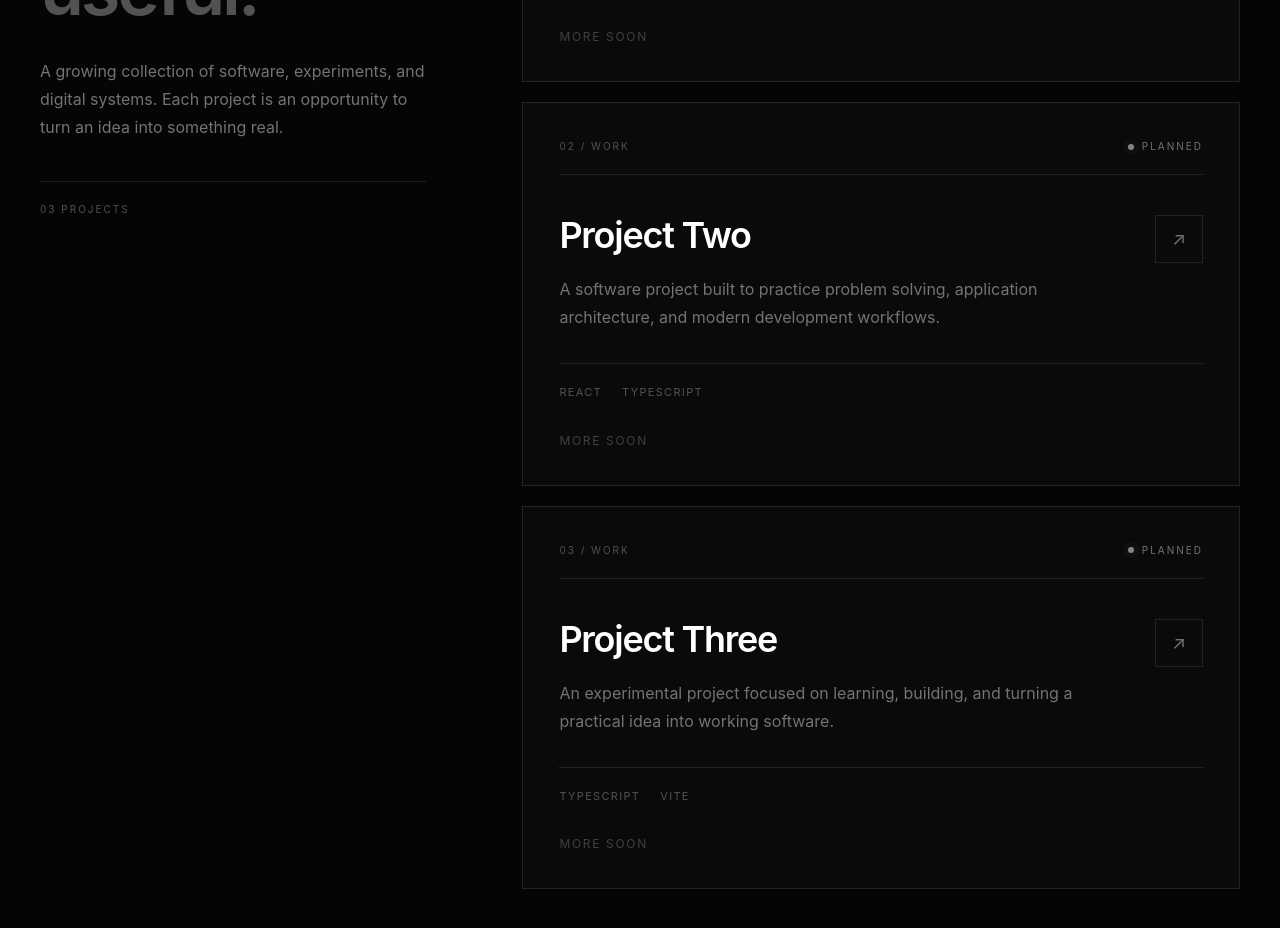
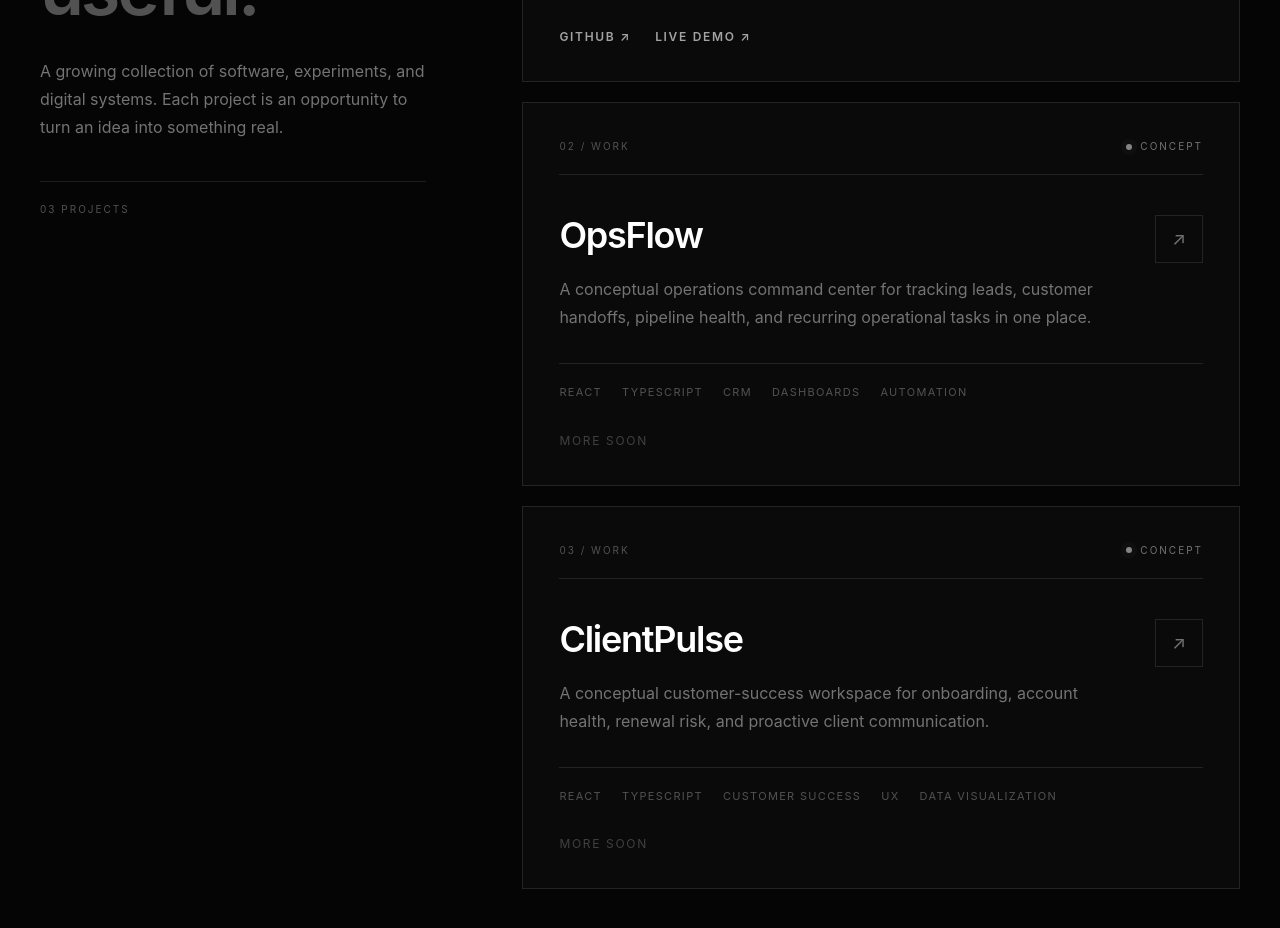
Before and after one commit to matteojose3112-bit/aster, a React app in the folder portfolio/: page / in a window 1280 px wide. Shown: the part 2340-3268 px from the top of the page. Built offline with nearby package versions, Linux system fonts and the light colour scheme; the HTML template or start-up script is replaced by a standard one.

Commit message:
Replace placeholder projects with case study portfolio content

```diff
--- a/portfolio/src/data/projects.ts
+++ b/portfolio/src/data/projects.ts
@@ -1,8 +1,12 @@
 export type Project = {
   title: string;
+  category: string;
   description: string;
+  outcome: string;
+  role: string;
   technologies: string[];
   status: string;
+  featured?: boolean;
   github?: string;
   demo?: string;
 };
@@ -10,31 +14,40 @@ export type Project = {
 export const projects: Project[] = [
   {
     title: "Aster",
+    category: "Personal Portfolio / Frontend",
     description:
-      "A personal software portfolio built to document projects, experiments, and the process of learning modern web development.",
-    technologies: ["React", "TypeScript", "Vite", "Tailwind CSS"],
-    status: "In Progress",
-    github: "",
-    demo: "",
+      "A dark, interaction-focused portfolio designed to turn a broad operations and customer-facing background into a modern digital proof of work.",
+    outcome:
+      "A responsive portfolio system with reusable React components, animated navigation, accessible motion, and GitHub Pages deployment.",
+    role: "Product design · Frontend development · Deployment",
+    technologies: ["React", "TypeScript", "Vite", "Tailwind CSS", "GitHub Pages"],
+    status: "Building",
+    featured: true,
+    github: "https://github.com/matteojose3112-bit/aster",
+    demo: "https://matteojose3112-bit.github.io/aster/",
   },
-
   {
-    title: "Project Two",
+    title: "OpsFlow",
+    category: "Business Operations / RevOps",
     description:
-      "A software project built to practice problem solving, application architecture, and modern development workflows.",
-    technologies: ["React", "TypeScript"],
-    status: "Planned",
-    github: "",
-    demo: "",
+      "A conceptual operations command center for tracking leads, customer handoffs, pipeline health, and recurring operational tasks in one place.",
+    outcome:
+      "Designed to reduce fragmented workflows by turning CRM activity and operational signals into a simple daily action queue.",
+    role: "Business analysis · Workflow design · Product concept",
+    technologies: ["React", "TypeScript", "CRM", "Dashboards", "Automation"],
+    status: "Concept",
+    featured: true,
   },
-
   {
-    title: "Project Three",
+    title: "ClientPulse",
+    category: "Customer Success / SaaS",
     description:
-      "An experimental project focused on learning, building, and turning a practical idea into working software.",
-    technologies: ["TypeScript", "Vite"],
-    status: "Planned",
-    github: "",
-    demo: "",
+      "A conceptual customer-success workspace for onboarding, account health, renewal risk, and proactive client communication.",
+    outcome:
+      "A focused customer view that connects onboarding milestones, health signals, open actions, and next-best actions for a CSM.",
+    role: "Customer journey · UX design · Product concept",
+    technologies: ["React", "TypeScript", "Customer Success", "UX", "Data Visualization"],
+    status: "Concept",
+    featured: true,
   },
 ];
```
